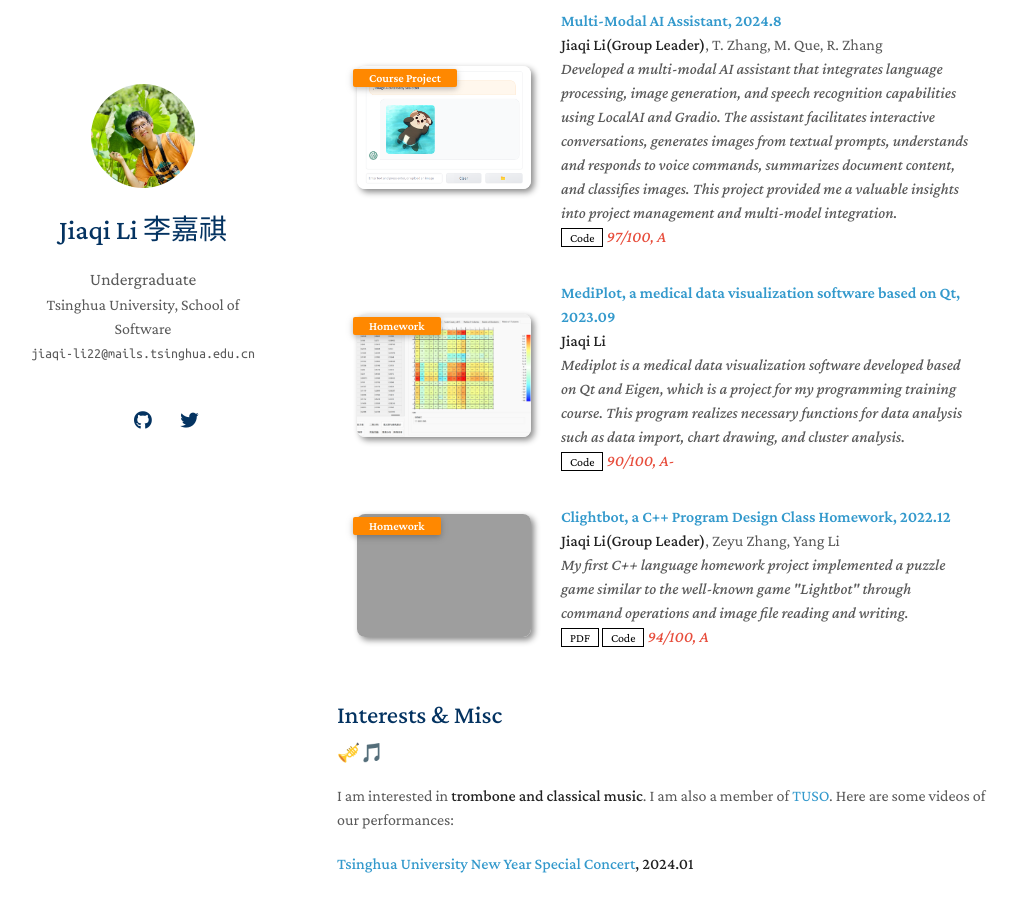
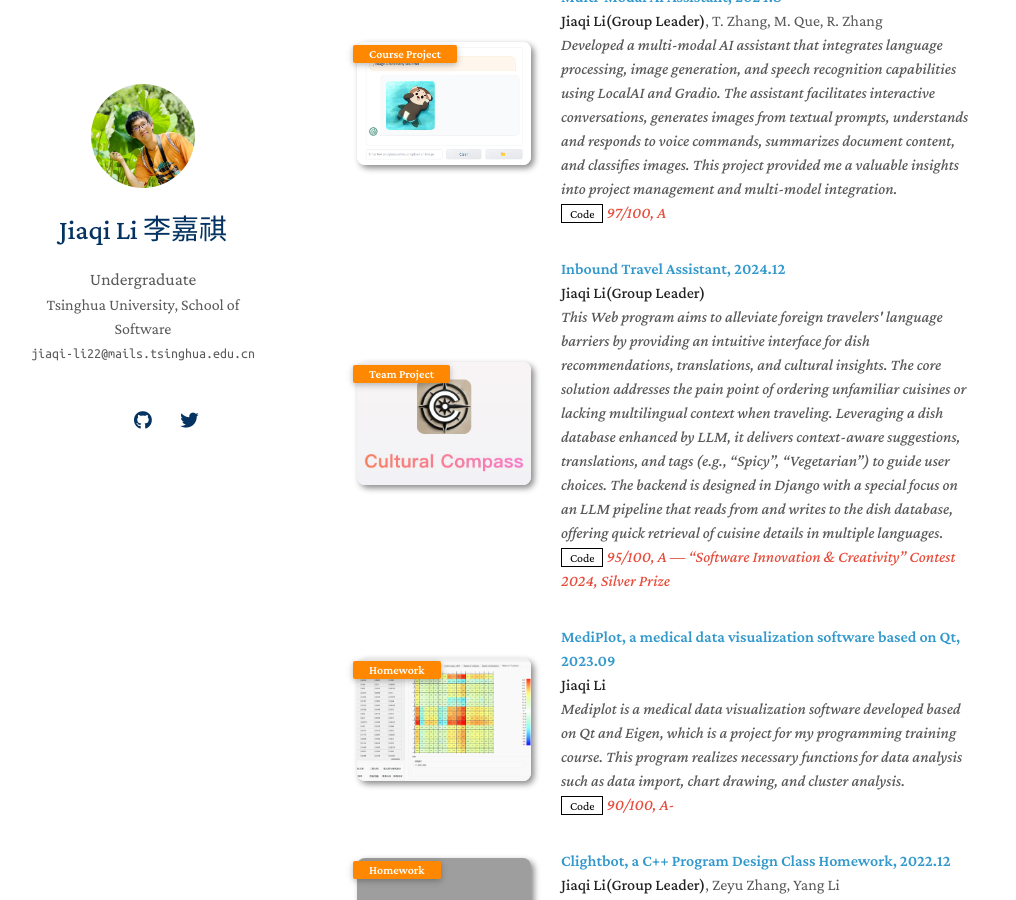
Before and after one commit to Songard/Songard.github.io, a Jekyll site: the page built from index.md, in a window 1280 px wide and 900 px high, scrolled down 1437 px. Shown: the whole window, without its empty margins (133-1149 px from the left). Built offline with Jekyll 4.4.1, drawn with Linux system fonts in a browser that asks for light colours; nearby versions of some CDN libraries; a style sheet for code colours, icons or effects is not loaded; our own code applies the rules of GitHub Pages for plain Markdown files; some of the changed text lies outside the part shown; grey boxes are pictures that could not be loaded.

Commit message:
Update: 2024 fall grades

```diff
--- a/_data/projects.yml
+++ b/_data/projects.yml
@@ -6,6 +6,23 @@ main:
     code: https://git.tsinghua.edu.cn/jiaqi-li22/ai-assistant-2024
     image: ./assets/img/covers/AI_Assistant.png
     notes: 97/100, A
+
+  - title: "Inbound Travel Assistant, 2024.12"
+    authors: <strong>Jiaqi Li(Group Leader)</strong>
+    conference_short: Team Project
+    conference: >
+      This Web program aims to alleviate foreign travelers' language barriers
+      by providing an intuitive interface for dish recommendations, translations,
+      and cultural insights. The core solution addresses the pain point of ordering
+      unfamiliar cuisines or lacking multilingual context when traveling.
+      Leveraging a dish database enhanced by LLM, it delivers context-aware
+      suggestions, translations, and tags (e.g., “Spicy”, “Vegetarian”) to guide
+      user choices. The backend is designed in Django with a special focus on
+      an LLM pipeline that reads from and writes to the dish database, offering
+      quick retrieval of cuisine details in multiple languages.
+    code: https://github.com/SE2024group/Inbound_Travel_Assistant
+    image: ./assets/img/covers/InboundTravelAssistant.jpg
+    notes: 95/100, A — “Software Innovation & Creativity” Contest 2024, Silver Prize
 
   - title: "MediPlot, a medical data visualization software based on Qt, 2023.09"
     authors: <strong>Jiaqi Li</strong>
```
Also changed, not shown: index.md (+1 -1 lines), assets/img/covers/InboundTravelAssistant.jpg (added), 1 other file.
